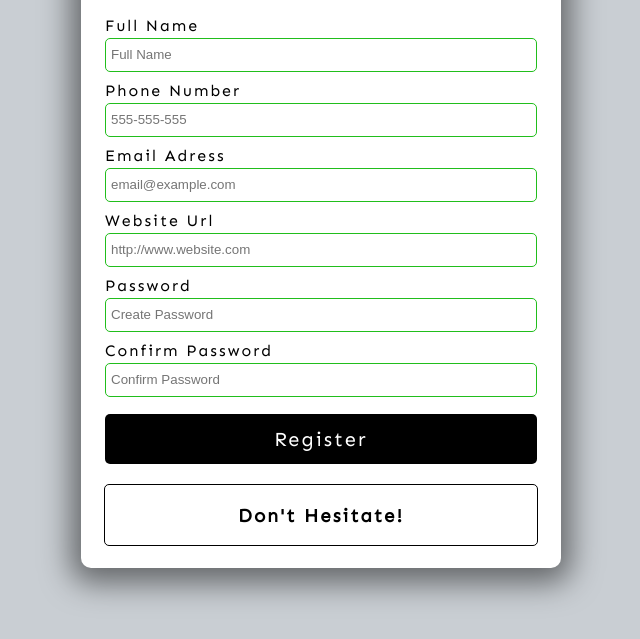
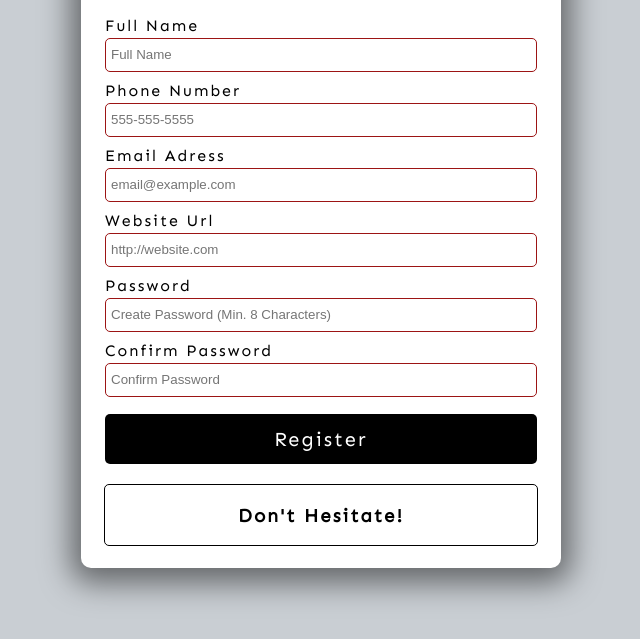
Before and after one commit to ionpdev/form-validator, a plain HTML site: page index.html in a window 1280 px wide. Shown: the part 147-786 px from the top of the page, without its empty margins (319-959 px from the left). Drawn offline with Linux system fonts and the light colour scheme.

Commit message:
html5 form validation

```diff
--- a/index.html
+++ b/index.html
@@ -19,27 +19,57 @@
         <!-- full name -->
         <div class="form-group">
           <label for="name">Full Name</label>
-          <input type="text" id="name" placeholder="Full Name" />
+          <input
+            type="text"
+            id="name"
+            placeholder="Full Name"
+            required
+            minlength="3"
+            maxlength="20"
+          />
         </div>
         <!-- phone number -->
         <div class="form-group">
           <label for="phone">Phone Number</label>
-          <input type="tel" id="phone" placeholder="555-555-555" />
+          <input
+            type="tel"
+            id="phone"
+            placeholder="555-555-5555"
+            required
+            pattern="[0-9]{3}-[0-9]{3}-[0-9]{4}"
+          />
         </div>
         <!-- email adress -->
         <div class="form-group">
           <label for="email">Email Adress</label>
-          <input type="email" id="email" placeholder="email@example.com" />
+          <input
+            type="email"
+            id="email"
+            placeholder="email@example.com"
+            required
+          />
         </div>
         <!-- website url -->
         <div class="form-group">
           <label for="website">Website Url</label>
-          <input type="url" id="website" placeholder="http://www.website.com" />
+          <input
+            type="url"
+            id="website"
+            placeholder="http://website.com"
+            required
+          />
         </div>
         <!-- password -->
         <div class="form-group">
           <label for="password1">Password</label>
-          <input type="password" id="password1" placeholder="Create Password" />
+          <input
+            type="password"
+            id="password1"
+            placeholder="Create Password (Min. 8 Characters)"
+            required
+            pattern="^(?=.*\d)(?=.*[a-z])(?=.*[A-Z])(?=.*[a-zA-Z]).{8,}$"
+            title="Please include at least 1 UPPERCASE character, 1 LOWERCASE character, and 1 NUMBER"
+          />
         </div>
         <!-- confirm password -->
         <div class="form-group">
@@ -48,6 +78,8 @@
             type="password"
             id="password2"
             placeholder="Confirm Password"
+            required
+            pattern="^(?=.*\d)(?=.*[a-z])(?=.*[A-Z])(?=.*[a-zA-Z]).{8,}$"
           />
         </div>
         <button type="submit">Register</button>
```
